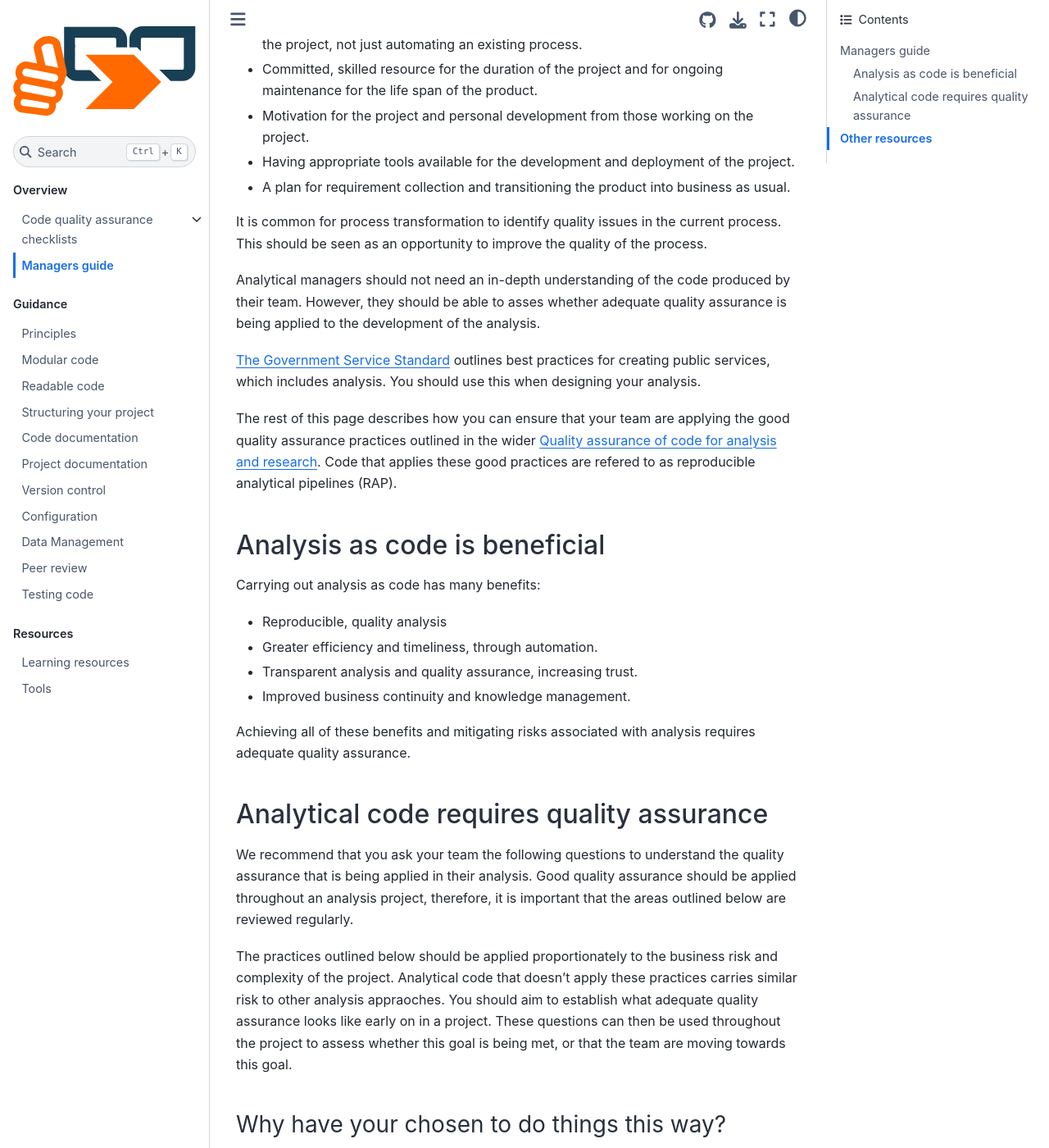
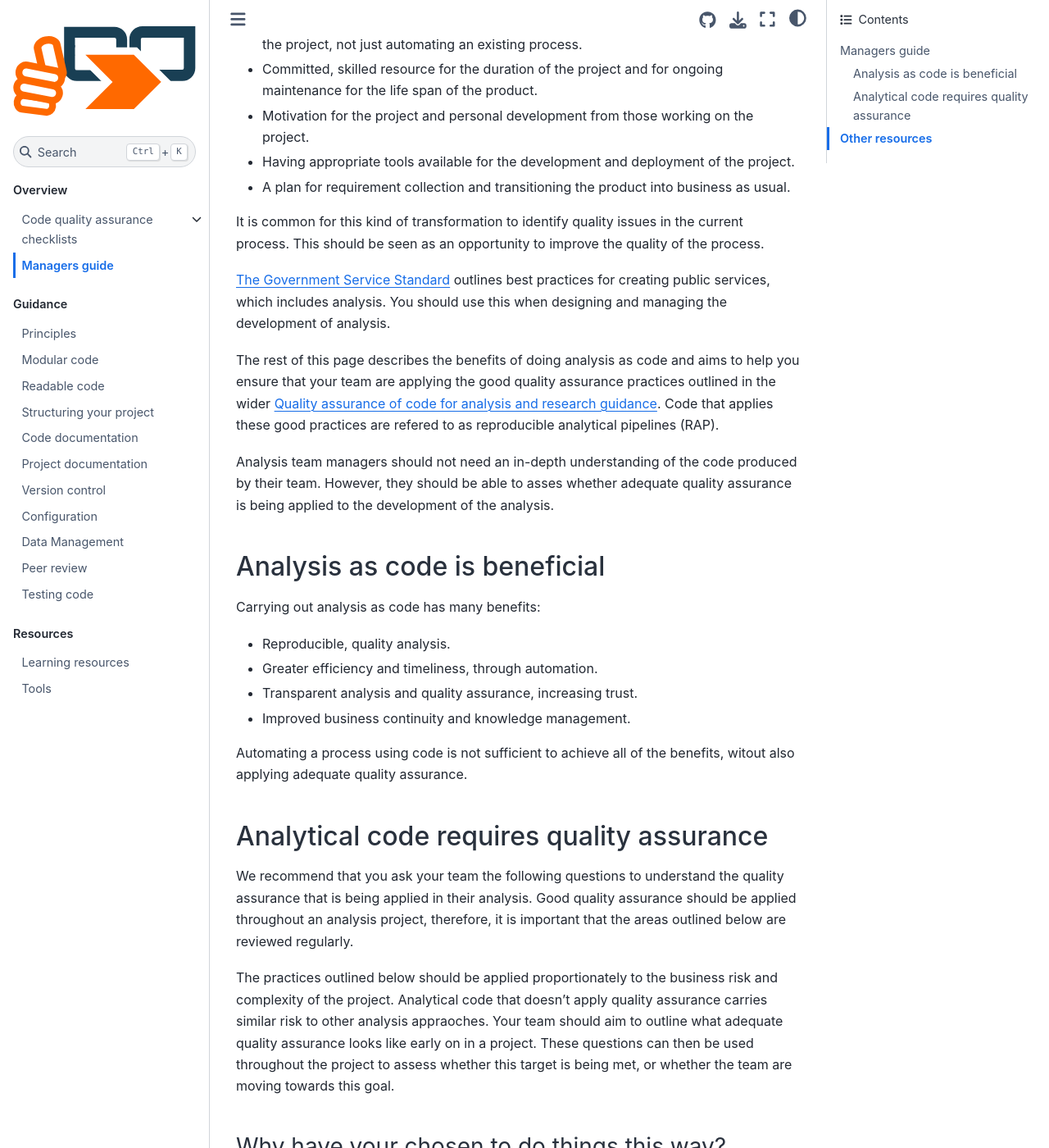
Before and after one commit to best-practice-and-impact/qa-of-code-guidance, a Jupyter Book: the page built from book/managers_guide.md, in a window 1280 px wide and 1400 px high, scrolled down 263 px. Shown: the whole window at 82% size. Built offline with Jupyter Book 1.0.4 settings and Sphinx 7.4.7 and the Sphinx Book theme 1.1.4, drawn with Linux system fonts in a browser that asks for light colours; some of the changed text lies outside the part shown.

Commit message:
Clarify bullet points

```diff
--- a/book/managers_guide.md
+++ b/book/managers_guide.md
@@ -2,36 +2,36 @@
 
 This section is aimed at those who manage data analysis/science/engineering work in government or those acting as product owners for analytical products.
 
-Learning from previous projects, we've found that successfully developing analytical code requires:
+Learning from previous projects, we've found that moving from traditional analysis approaches to developing analysis as code requires:
 * Intention to transform and improve the quality of the wider business process around the project, not just automating an existing process.
 * Committed, skilled resource for the duration of the project and for ongoing maintenance for the life span of the product.
 * Motivation for the project and personal development from those working on the project.
 * Having appropriate tools available for the development and deployment of the project.
 * A plan for requirement collection and transitioning the product into business as usual.
 
-It is common for process transformation to identify quality issues in the current process. This should be seen as an opportunity to improve the quality of the process.
+It is common for this kind of transformation to identify quality issues in the current process. This should be seen as an opportunity to improve the quality of the process.
 
-Analytical managers should not need an in-depth understanding of the code produced by their team. However, they should be able to asses whether adequate quality assurance is being applied to the development of the analysis.
+[The Government Service Standard](https://www.gov.uk/service-manual/service-standard) outlines best practices for creating public services, which includes analysis. You should use this when designing and managing the development of analysis.
 
-[The Government Service Standard](https://www.gov.uk/service-manual/service-standard) outlines best practices for creating public services, which includes analysis. You should use this when designing your analysis.
+The rest of this page describes the benefits of doing analysis as code and aims to help you ensure that your team are applying the good quality assurance practices outlined in the wider [Quality assurance of code for analysis and research guidance](https://best-practice-and-impact.github.io/qa-of-code-guidance/intro.html). Code that applies these good practices are refered to as reproducible analytical pipelines (RAP).
 
-The rest of this page describes how you can ensure that your team are applying the good quality assurance practices outlined in the wider [Quality assurance of code for analysis and research](https://best-practice-and-impact.github.io/qa-of-code-guidance/intro.html). Code that applies these good practices are refered to as reproducible analytical pipelines (RAP).
+Analysis team managers should not need an in-depth understanding of the code produced by their team. However, they should be able to asses whether adequate quality assurance is being applied to the development of the analysis.
 
 ## Analysis as code is beneficial
 
 Carrying out analysis as code has many benefits:
-* Reproducible, quality analysis
+* Reproducible, quality analysis.
 * Greater efficiency and timeliness, through automation.
 * Transparent analysis and quality assurance, increasing trust.
 * Improved business continuity and knowledge management.
 
-Achieving all of these benefits and mitigating risks associated with analysis requires adequate quality assurance.
+Automating a process using code is not sufficient to achieve all of the benefits, witout also applying adequate quality assurance.
 
 ## Analytical code requires quality assurance
 
 We recommend that you ask your team the following questions to understand the quality assurance that is being applied in their analysis. Good quality assurance should be applied throughout an analysis project, therefore, it is important that the areas outlined below are reviewed regularly.
 
-The practices outlined below should be applied proportionately to the business risk and complexity of the project. Analytical code that doesn't apply these practices carries similar risk to other analysis appraoches. You should aim to establish what adequate quality assurance looks like early on in a project. These questions can then be used throughout the project to assess whether this goal is being met, or that the team are moving towards this goal.
+The practices outlined below should be applied proportionately to the business risk and complexity of the project. Analytical code that doesn't apply quality assurance carries similar risk to other analysis appraoches. Your team should aim to outline what adequate quality assurance looks like early on in a project. These questions can then be used throughout the project to assess whether this target is being met, or whether the team are moving towards this goal.
 
 ### Why have your chosen to do things this way?
 
@@ -39,22 +39,16 @@
 * Your team should be using open-source analysis tools, with a reason for each given tool being chosen.
 * Users should be consulted throughout the development process, to ensure that their need is being met.
 
-### What happens when the analysis fails to run?
-
-* When code fails to run, it should provide informative error messages to describe the problem.
-* If another team will operate the code, error messages should help users to correct the problem.
-* Errors or warnings might also be raised when data validation is not met.
-
 ### How is your code structured?
 
 * Logic should be written as functions, so that it can be reused consistently and tested.
-* The code that executes the analysis should be very readable.
-* Similar functions should be grouped together in separate files, so that it is easy to identify them.
+* Related functions should be grouped together in the same file, so that it is easy to find them.
 
 ### How easy is it to adjust the way that the analysis runs?
 
 * Parts of the code that may change should be stored in separate configuration files, so that they can be changed without changing the code.
 * Things that often change in analysis code include input and output file paths, reference dates and model parameters.
+
 ### How are you storing input data?
 
 * Input data should be versioned, so that analysis outputs can be reproduced.
@@ -69,27 +63,27 @@
 
 ### How has peer review been done?
 
-* Skilled colleagues should conduct internal peer reviews of the code.
-* Peer review should ideally be carried out on individual changes to the code, rather than the final analysis.
+* Technical colleagues should conduct internal peer reviews of the code.
+* Peer review of individual changes to the code will help to identify issues sooner. This is also more manageable than reviewing the complete final analysis.
 * If the product is high risk, an external peer review should also be conducted.
 * Peer review should follow a standard procedure, so that reviews are consistent.
 
 ### How have you kept track of who made changes to the code and why?
 
-* The code, documentation, and peer review should all be version controlled. Git software is most commonly used for this.
+* The code, documentation, and peer reviews should all be version controlled. Git software is most commonly used for this.
 * There should be a clear record of every change and who made it.
-* Each change should be linked to a reason, for example, a new requirement or a bug in the existing code.
+* Each change should be linked to a reason, for example, a new requirement or an issue in the existing code.
 * Reviews should be stored with the version of the analysis that was reviewed.
 
 ### How have you tested the code?
 
 * Testing means making sure that the code produces the right outputs for realistic example input data.
-* Automated 'unit' testing should be applied, to ensure that code continues to work after future changes to the code.
+* Automated 'unit' testing should be applied to each function, to ensure that code continues to work after future changes to the code.
 * Each function and the end-to-end analysis should be tested using minimal, realistic data.
 
 ### What have you tested?
 
-* Aim for every single function being tested.
+* Testing should be more extensive on the most important or complex parts of the code. However, ideally every single function should be tested.
 * Tests should account for realistic cases, which might include missing data, zeroes, infinities, negative numbers, wrong data types, and invalid inputs.
 * Reviewers should sign-off that there is enough testing to assure that the code is working as expected.
 
@@ -97,6 +91,12 @@
 
 * Documenting the code dependencies allows others to reproduce the analysis more easily.
 * Dependencies include anything the code needs to run, including software and package versions.
+
+### What happens when the analysis fails to run?
+
+* When code fails to run, it should provide informative error messages to describe the problem.
+* If another team will operate the code, error messages should help users to correct the problem.
+* Errors or warnings might also be raised when data validation is not met.
 
 ### How can we further improve the quality of the code?
 
```
